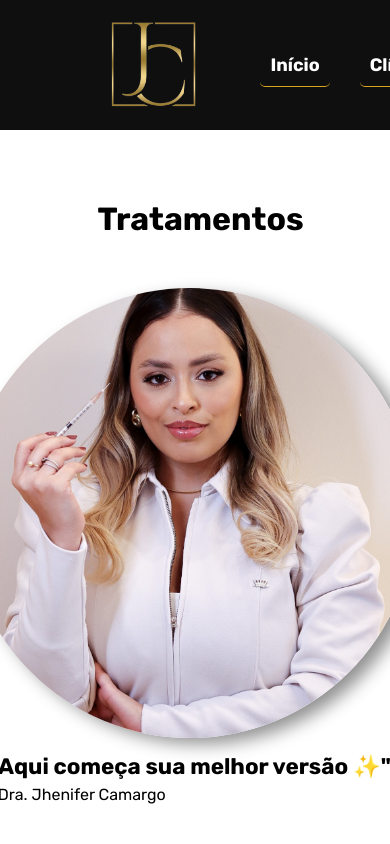
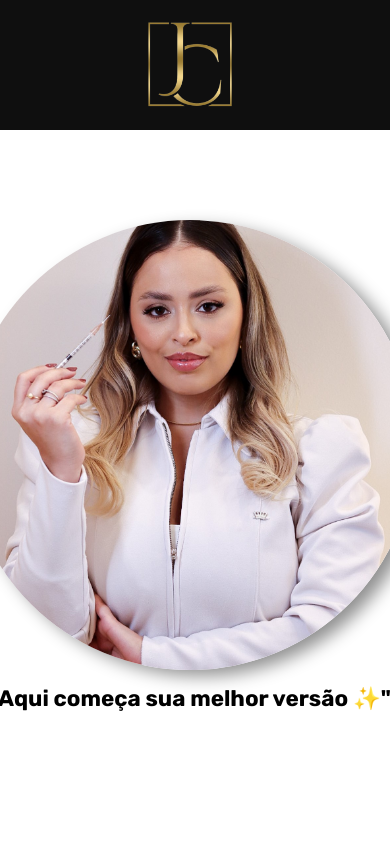
Before and after one commit to Wayne5421/app-dra-jhenifer, an Angular app: page / in a window 390 px wide. Shown: the top 844 px of the page. Built offline with nearby package versions, Linux system fonts and the light colour scheme; a web font is replaced by a local one.

Commit message:
[Caio] Add media query on header

```diff
--- a/src/app/components/body/body.component.html
+++ b/src/app/components/body/body.component.html
@@ -1,8 +1,4 @@
 <div id="inicio" class="main-container">
-
-  <div data-aos="fade-in" class="title">
-    <h1>Tratamentos</h1>
-  </div>
 
   <div class="main-content">
     <div class="tratamentos">
@@ -24,7 +20,7 @@
       <div class="image"></div>
       <div class="text">
         <h3>"Aqui começa sua melhor versão ✨"</h3>
-        <p>-Dra. Jhenifer Camargo</p>
+
       </div>
     </div>
   </div>
--- a/src/app/components/header/header.component.css
+++ b/src/app/components/header/header.component.css
@@ -63,3 +63,68 @@
     padding: 10px 20px;
     border-radius: 5px;
 }
+
+
+
+
+
+
+
+
+@media (max-width: 320px) {
+    .navigator{
+        display: none;
+    }
+
+
+    .main-container{
+        display: flex;
+        justify-content: center;
+
+    }
+
+
+  }
+
+  @media (max-width: 730px) {
+        .navigator{
+        display: none;
+    }
+
+
+    .main-container{
+        display: flex;
+        justify-content: center;
+
+    }
+
+  }
+
+
+  @media (max-width: 768px) and (max-width: 1024px) {
+
+    .main-container{
+        padding: 0%;
+        align-items: center;
+        justify-content: center;
+
+    }
+  }
+
+
+  @media (min-width: 1280px) {
+
+    .main-container{
+        padding: 0%;
+        align-items: center;
+        justify-content: center;
+
+    }
+
+  }
+
+
+  @media (min-width: 1920px) {
+
+
+  }
```
